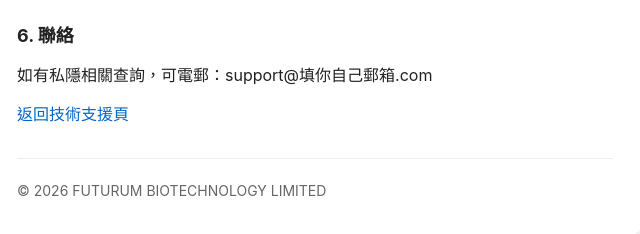
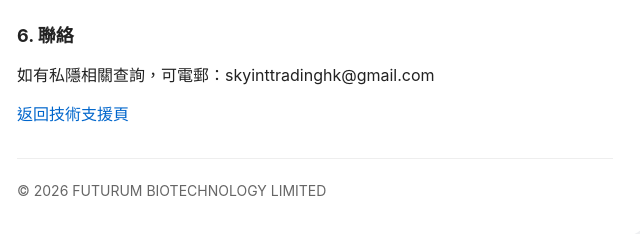
Before and after one commit to Royvonne/simple-helper-support2, a plain HTML site: page privacy.html in a window 1280 px wide. Shown: the part 766-1000 px from the top of the page, 325-965 px from the left. Drawn offline with Linux system fonts and the light colour scheme.

Commit message:
Update contact email for privacy inquiries

```diff
--- a/privacy.html
+++ b/privacy.html
@@ -39,7 +39,7 @@
         <p>如果私隱政策有修改，會在App內通知。</p>
 
         <h2>6. 聯絡</h2>
-        <p>如有私隱相關查詢，可電郵：support@填你自己郵箱.com</p>
+        <p>如有私隱相關查詢，可電郵：skyinttradinghk@gmail.com</p>
 
         <p><a href="./index.html">返回技術支援頁</a></p>
         <div class="footer">
```
